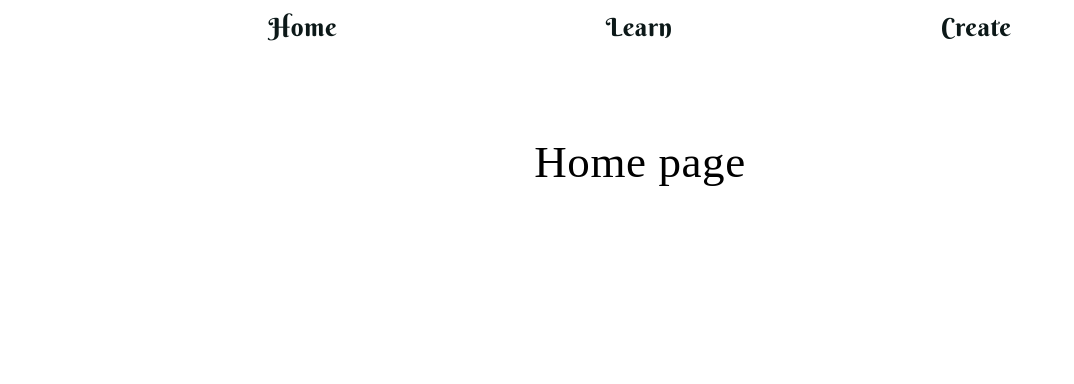
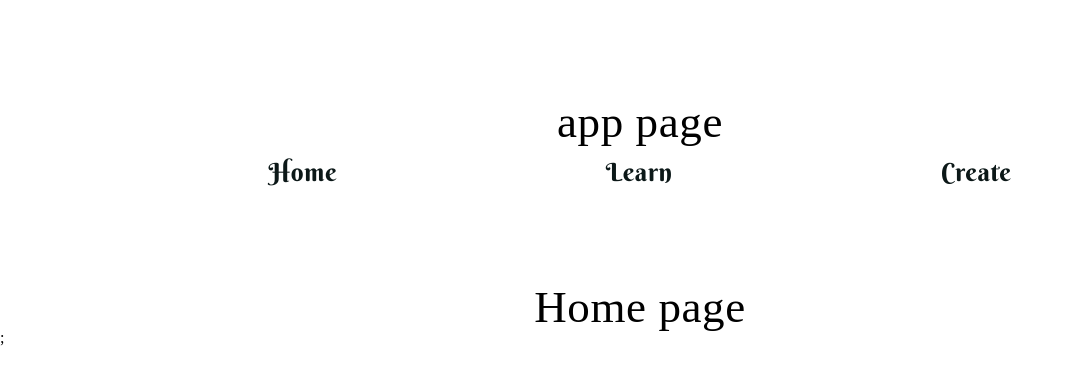
Before and after one commit to HIELIYA2/srs-learning, a React (Create React App) app in the folder frontend/: page / in a window 1280 px wide. Shown: the top 384 px of the page, without its empty margins (0-1074 px from the left). Built offline with nearby package versions, Linux system fonts and the light colour scheme.

Commit message:
try to display string from server

```diff
--- a/frontend/src/App.tsx
+++ b/frontend/src/App.tsx
@@ -1,10 +1,42 @@
-import React from 'react';
+import React, { Component } from 'react';
 import './assets/css/app.css';
-
 import Router from './RouterCmp';
 
-function App() {
-    return <Router />;
+const axios = require('axios');
+
+interface State {
+    masage: string;
 }
 
+class App extends React.Component<State> {
+    constructor(Props: Readonly<State>) {
+        super(Props);
+        this.state = {
+            masage: '',
+        };
+    }
+    componentDidMount() {
+        axios.get('http://localhost:3000').then((res: any) => {
+            console.log(res);
+            this.setState({ masage: res.data });
+        });
+    }
+
+    render() {
+        // let masage = this.state;
+        console.log(this.state);
+
+        return (
+            <div className="home-page">
+                <h1 className="home-title">app page</h1>
+                {/* <h1 className="home-title">{this.state.masage}</h1> */}
+                <Router />;
+            </div>
+        );
+    }
+}
+// function App() {
+//     return <Router />;
+// }
+
 export default App;
--- a/frontend/src/index.tsx
+++ b/frontend/src/index.tsx
@@ -4,7 +4,7 @@ import './assets/css/main.css';
 import App from './App';
 import * as serviceWorker from './serviceWorker';
 
-ReactDOM.render(<App />, document.getElementById('root'));
+ReactDOM.render(<App masage="" />, document.getElementById('root'));
 
 // If you want your app to work offline and load faster, you can change
 // unregister() to register() below. Note this comes with some pitfalls.
```
